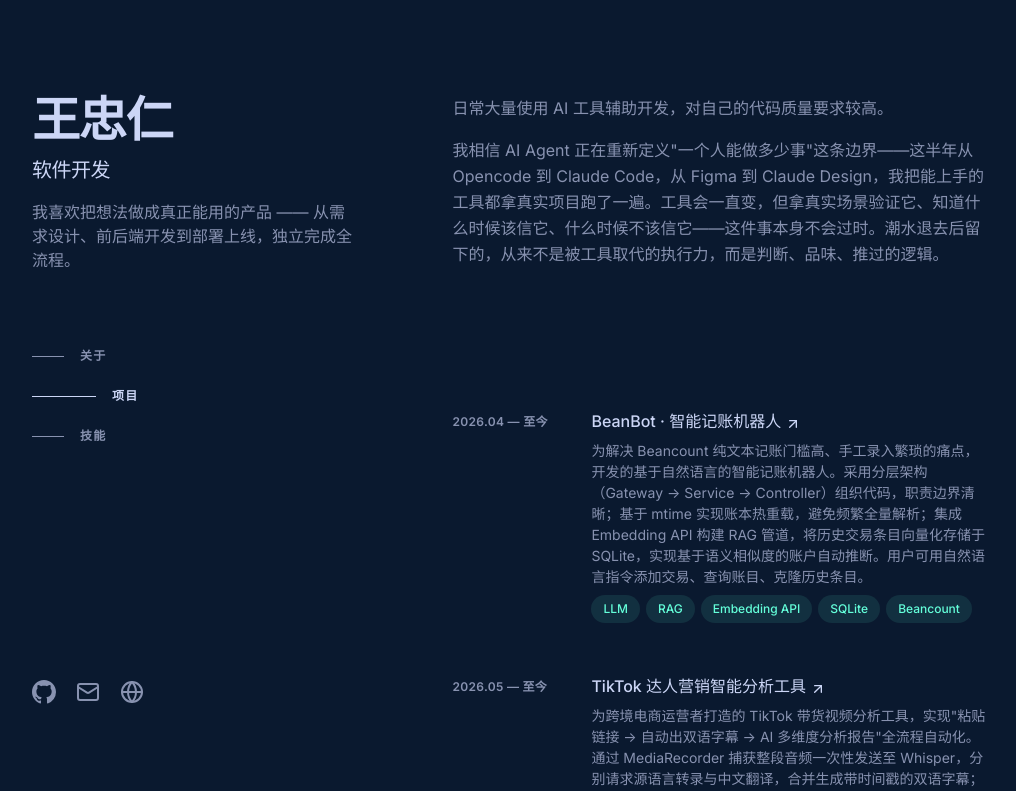
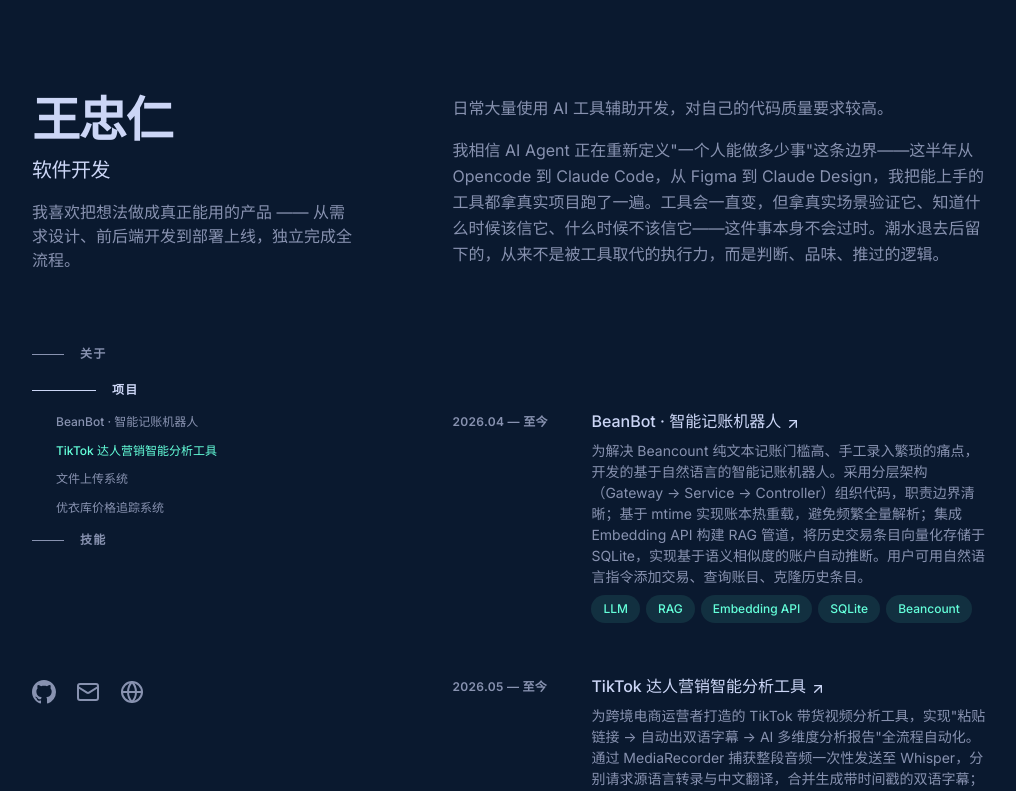
Before and after one commit to Fluxwang/Portfolio, a React (Vite) app: page / in a window 1280 px wide. Shown: the top 791 px of the page, without its empty margins (128-1144 px from the left). Built offline with nearby package versions, Linux system fonts and the light colour scheme.

Commit message:
添加项目子目录

```diff
--- a/src/App.jsx
+++ b/src/App.jsx
@@ -8,24 +8,36 @@ import { about, projects, skills, navItems } from "./data";
 
 function useActiveSection() {
   const [active, setActive] = useState(navItems[0].id);
+  const [activeProjectId, setActiveProjectId] = useState(null);
 
   useEffect(() => {
     const onScroll = () => {
+      const threshold = window.innerHeight * 0.35;
+
       let current = navItems[0].id;
       for (const { id } of navItems) {
         const el = document.getElementById(id);
-        if (el && el.getBoundingClientRect().top <= window.innerHeight * 0.35) {
+        if (el && el.getBoundingClientRect().top <= threshold) {
           current = id;
         }
       }
       setActive(current);
+
+      let currentProject = null;
+      for (const { id } of projects) {
+        const el = document.getElementById(`project-${id}`);
+        if (el && el.getBoundingClientRect().top <= threshold) {
+          currentProject = id;
+        }
+      }
+      setActiveProjectId(currentProject);
     };
     onScroll();
     window.addEventListener("scroll", onScroll, { passive: true });
     return () => window.removeEventListener("scroll", onScroll);
   }, []);
 
-  return active;
+  return { active, activeProjectId };
 }
 
 function About() {
@@ -121,13 +133,13 @@ function Footer() {
 }
 
 export default function App() {
-  const active = useActiveSection();
+  const { active, activeProjectId } = useActiveSection();
 
   return (
     <div className="relative">
       <Spotlight />
       <div className="mx-auto min-h-screen max-w-6xl px-6 py-12 md:px-12 md:py-20 lg:flex lg:justify-between lg:gap-4 lg:px-24 lg:py-0">
-        <Sidebar active={active} />
+        <Sidebar active={active} activeProjectId={activeProjectId} />
         <main id="content" className="pt-24 lg:w-2/3 lg:py-24">
           <About />
           <Projects />
--- a/src/components/Nav.jsx
+++ b/src/components/Nav.jsx
@@ -1,35 +1,65 @@
-import { navItems } from '../data'
+import { navItems, projects } from "../data";
 
-export default function Nav({ active }) {
+export default function Nav({ active, activeProjectId }) {
   return (
     <nav className="hidden lg:block" aria-label="页内导航">
       <ul className="mt-16 w-max">
         {navItems.map(({ id, label }) => {
-          const isActive = active === id
+          const isActive = active === id;
+          const isProjects = id === "projects";
+
           return (
             <li key={id}>
-              <a href={`#${id}`} className="group flex items-center py-3">
+              <a href={`#${id}`} className="group flex items-center py-2.5">
                 <span
                   className={`mr-4 h-px transition-all motion-reduce:transition-none ${
                     isActive
-                      ? 'w-16 bg-lightest-slate'
-                      : 'w-8 bg-slate group-hover:w-16 group-hover:bg-lightest-slate group-focus-visible:w-16 group-focus-visible:bg-lightest-slate'
+                      ? "w-16 bg-lightest-slate"
+                      : "w-8 bg-slate group-hover:w-16 group-hover:bg-lightest-slate group-focus-visible:w-16 group-focus-visible:bg-lightest-slate"
                   }`}
                 />
                 <span
                   className={`text-xs font-bold uppercase tracking-widest transition-colors ${
                     isActive
-                      ? 'text-lightest-slate'
-                      : 'text-slate group-hover:text-lightest-slate group-focus-visible:text-lightest-slate'
+                      ? "text-lightest-slate"
+                      : "text-slate group-hover:text-lightest-slate group-focus-visible:text-lightest-slate"
                   }`}
                 >
                   {label}
                 </span>
               </a>
+              {isProjects && (
+                <div
+                  className={`grid transition-[grid-template-rows] duration-300 ease-in-out motion-reduce:transition-none ${
+                    isActive ? "grid-rows-[1fr]" : "grid-rows-[0fr]"
+                  }`}
+                >
+                  <ul className="overflow-hidden">
+                    {projects.map((project) => {
+                      const isProjectActive =
+                        isActive && activeProjectId === project.id;
+                      return (
+                        <li key={project.id}>
+                          <a
+                            href={`#project-${project.id}`}
+                            className={`block max-w-48 py-1.5 pl-6 text-xs font-medium leading-snug transition-colors ${
+                              isProjectActive
+                                ? "text-accent"
+                                : "text-slate hover:text-lightest-slate"
+                            }`}
+                          >
+                            {project.title}
+                          </a>
+                        </li>
+                      );
+                    })}
+                  </ul>
+                </div>
+              )}
             </li>
-          )
+          );
         })}
       </ul>
     </nav>
-  )
+  );
 }
--- a/src/components/ProjectCard.jsx
+++ b/src/components/ProjectCard.jsx
@@ -2,10 +2,10 @@ import Tag from "./Tag";
 import { ArrowUpRightIcon } from "./Icons";
 
 export default function ProjectCard({ project }) {
-  const { title, period, href, description, tags } = project;
+  const { id, title, period, href, description, tags } = project;
 
   return (
-    <li className="mb-12">
+    <li id={`project-${id}`} className="mb-12 scroll-mt-24">
       <div className="group relative grid pb-1 transition-all sm:grid-cols-8 sm:gap-8 md:gap-4 lg:hover:!opacity-100 lg:group-hover/list:opacity-50">
         <div className="absolute -inset-x-4 -inset-y-4 z-0 hidden rounded-md transition motion-reduce:transition-none lg:-inset-x-6 lg:block lg:group-hover:bg-light-navy/50 lg:group-hover:shadow-[inset_0_1px_0_0_rgba(148,163,184,0.1)] lg:group-hover:drop-shadow-lg" />
         <header className="z-10 mb-2 mt-1 text-xs font-semibold uppercase tracking-wide text-slate sm:col-span-2">
--- a/src/components/Sidebar.jsx
+++ b/src/components/Sidebar.jsx
@@ -1,8 +1,8 @@
-import { profile } from '../data'
-import Nav from './Nav'
-import SocialIcons from './SocialIcons'
+import { profile } from "../data";
+import Nav from "./Nav";
+import SocialIcons from "./SocialIcons";
 
-export default function Sidebar({ active }) {
+export default function Sidebar({ active, activeProjectId }) {
   return (
     <header className="lg:sticky lg:top-0 lg:flex lg:max-h-screen lg:w-1/2 lg:flex-col lg:justify-between lg:py-24">
       <div>
@@ -13,9 +13,9 @@ export default function Sidebar({ active }) {
           {profile.title}
         </h2>
         <p className="mt-4 max-w-xs leading-normal">{profile.tagline}</p>
-        <Nav active={active} />
+        <Nav active={active} activeProjectId={activeProjectId} />
       </div>
       <SocialIcons />
     </header>
-  )
+  );
 }
--- a/src/data.js
+++ b/src/data.js
@@ -25,6 +25,7 @@ export const about = [
 
 export const projects = [
   {
+    id: "beanbot",
     title: "BeanBot · 智能记账机器人",
     period: "2026.04 — 至今",
     href: "https://github.com/Fluxwang/BeanBot",
@@ -33,6 +34,7 @@ export const projects = [
     tags: ["LLM", "RAG", "Embedding API", "SQLite", "Beancount"],
   },
   {
+    id: "tiktok-analytics",
     title: "TikTok 达人营销智能分析工具",
     period: "2026.05 — 至今",
     href: "https://tk.bugworld.dev",
@@ -48,6 +50,7 @@ export const projects = [
     ],
   },
   {
+    id: "file-upload",
     title: "文件上传系统",
     period: "2025.10 — 2025.12",
     href: "https://r2drop.bugworld.dev",
@@ -63,6 +66,7 @@ export const projects = [
     ],
   },
   {
+    id: "uniqlo-tracker",
     title: "优衣库价格追踪系统",
     period: "2025.10 — 2026.02",
     href: "https://unitrack.bugworld.dev",
```
Also changed, not shown: src/components/Section.jsx (+6 -2 lines).
